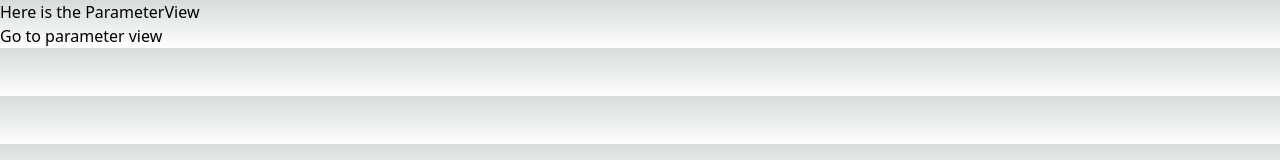
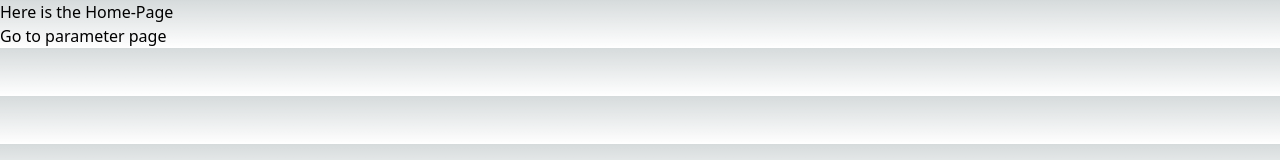
Before and after one commit to JuliOnGit/testlist, a Next.js app: page / in a window 1280 px wide. Shown: the top 160 px of the page. Built offline with nearby package versions, Linux system fonts and the light colour scheme.

Commit message:
Add back-navigation link

```diff
--- a/pages/index.tsx
+++ b/pages/index.tsx
@@ -6,8 +6,8 @@ const inter = Inter({ subsets: ['latin'] })
 export default function Home() {
   return (
     <main>
-      <h1>Here is the ParameterView</h1>
-      <Link href={'/parameters-page'}>Go to parameter view</Link>
+      <h1>Here is the Home-Page</h1>
+      <Link href={'/parameters-page'}>Go to parameter page</Link>
     </main>
   );
 }
--- a/pages/parameters-page.tsx
+++ b/pages/parameters-page.tsx
@@ -1,5 +1,6 @@
 import ParameterList from '@/components/parameter-list';
 import fetcher from '@/lib/fetcher';
+import Link from 'next/link';
 import useSwr from 'swr';
 
 export default function ParametersPage() {
@@ -9,6 +10,7 @@ export default function ParametersPage() {
     <>
       <h1>Parameter Page</h1>
       <ParameterList parameterList={!data ? []: data}></ParameterList>
+      <Link href={'/'}>Navigate back</Link>
     </>
   );
 }
```
